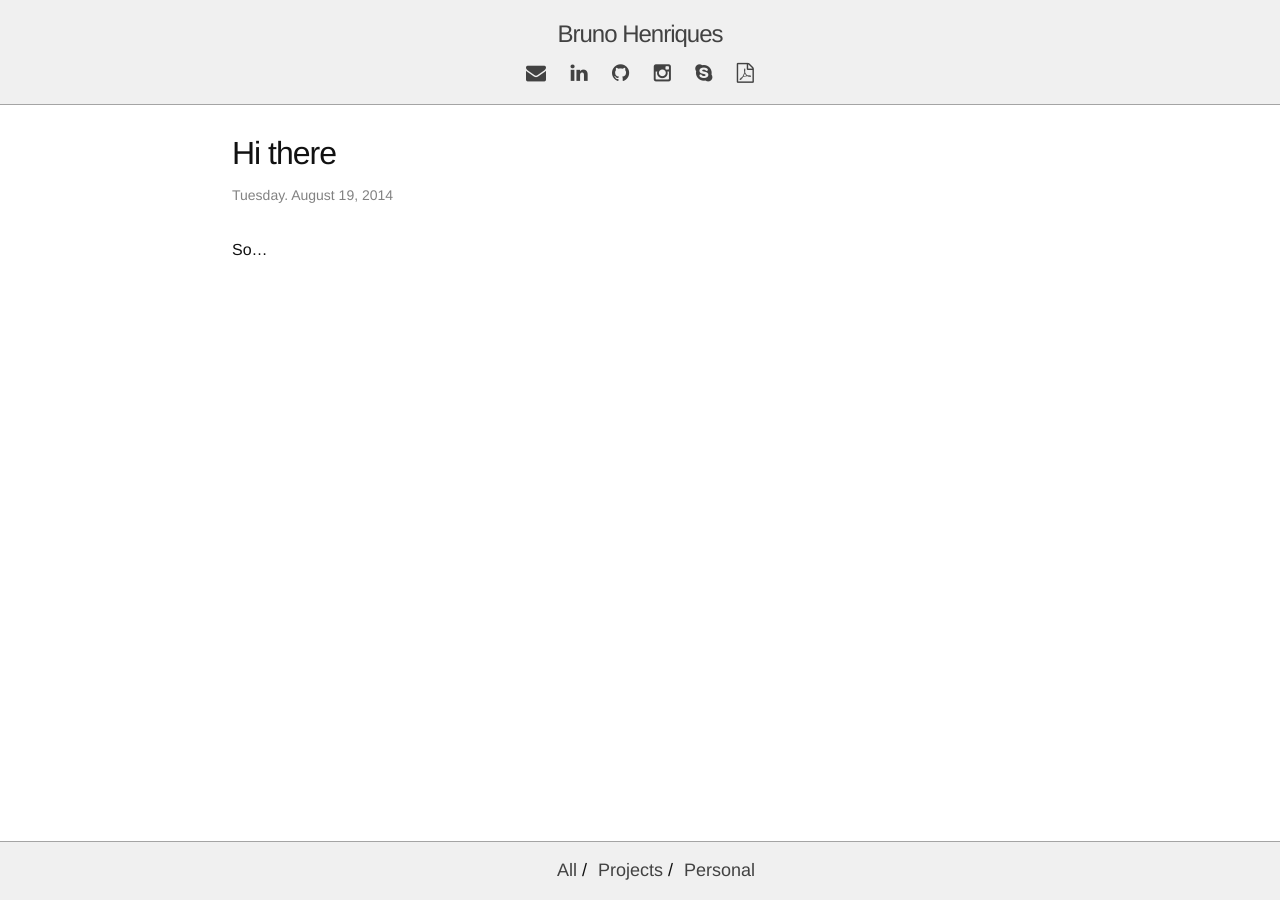
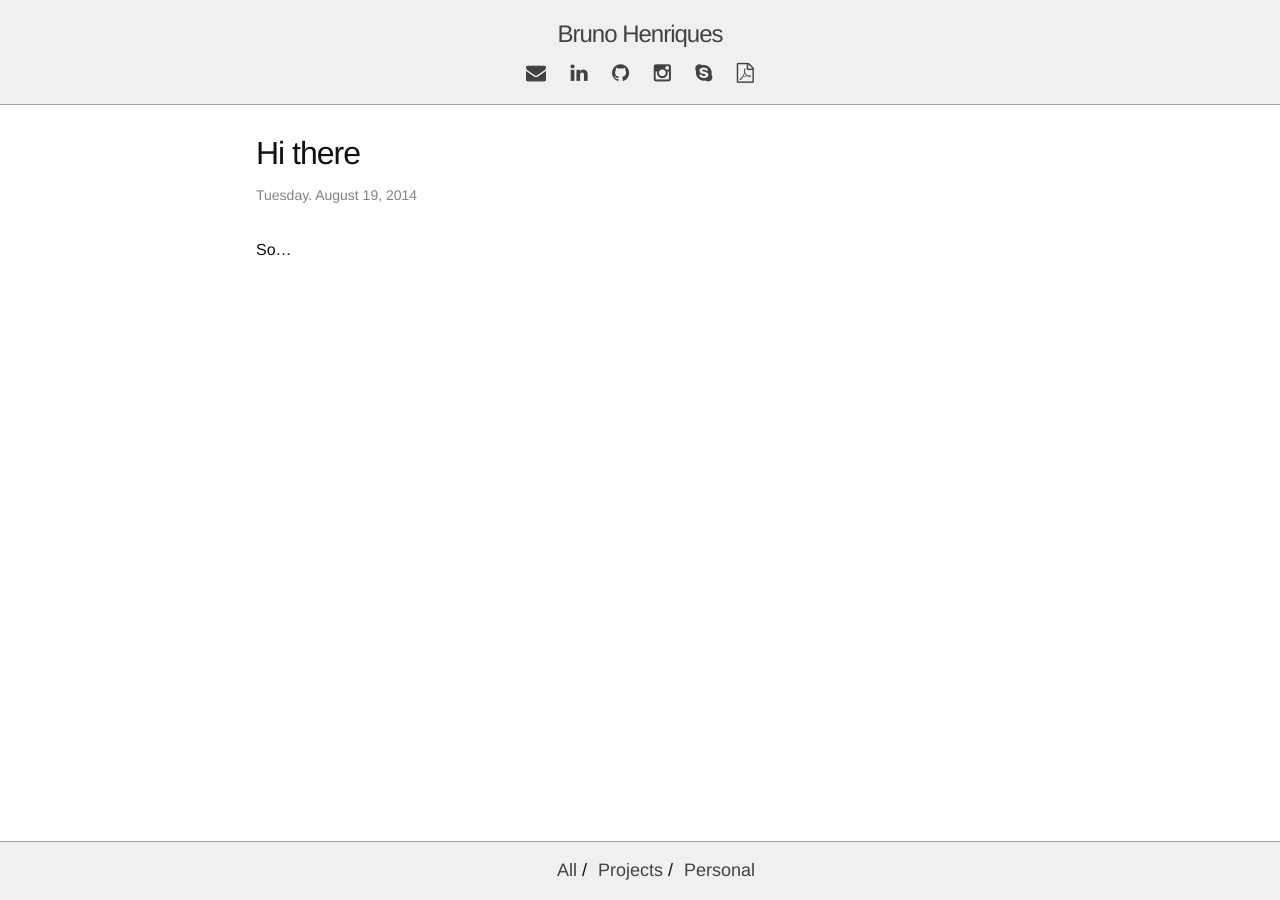
Before and after one commit to xanzheus/riques, a Jekyll site: the page built from _posts/2015-09-08-sample-post.markdown, in a window 1280 px wide. Built offline with Jekyll 4.4.1, drawn with Linux system fonts in a browser that asks for light colours.

Commit message:
Experimental width WIP

```diff
--- a/_sass/_layout.scss
+++ b/_sass/_layout.scss
@@ -78,8 +78,8 @@
  * Page content
  */
 .page-content {
-    max-width: 54rem; //was 48
-    width: 90%;
+    max-width: 51rem; //was 48
+    width: 95%;
     padding: $spacing-unit ($spacing-unit * 0.75);
     margin: 0 auto;
     box-sizing: border-box;
```
